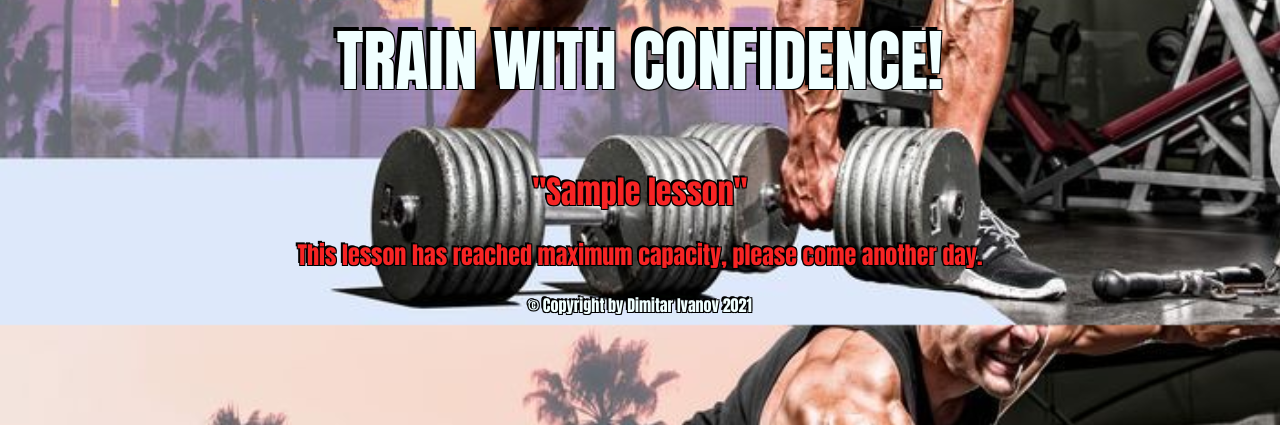
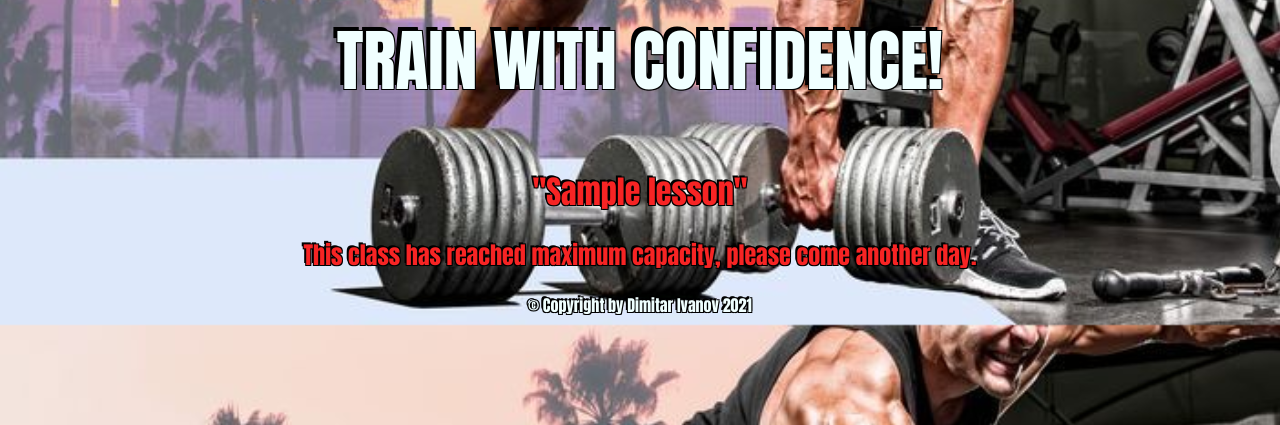
Before and after one commit to mitkousa/Gym_Project_W4, a Flask app: template templates/bookings/capacity.html in a window 1280 px wide. Shown: the part 375-800 px from the top of the page. Run offline with Flask 2, Linux system fonts and the light colour scheme; the template is opened without the code that fills it: most values are stand-ins (such as "Sample title", 1, 10 or a date in 2020).

Commit message:
lessons changed with classes on capacity html

```diff
--- a/templates/bookings/capacity.html
+++ b/templates/bookings/capacity.html
@@ -2,6 +2,6 @@
 {% block content %}
 <div class="cap"><h1> "{{booking.lesson.name}}" </h1>
 
-<h2>This lesson has reached maximum capacity, please come another day.</h2>
+<h2>This class has reached maximum capacity, please come another day.</h2>
 </div>
 {% endblock %}
--- a/templates/index.html
+++ b/templates/index.html
@@ -2,5 +2,4 @@
 
 {% block content %}
 
-
 {% endblock %}
```
